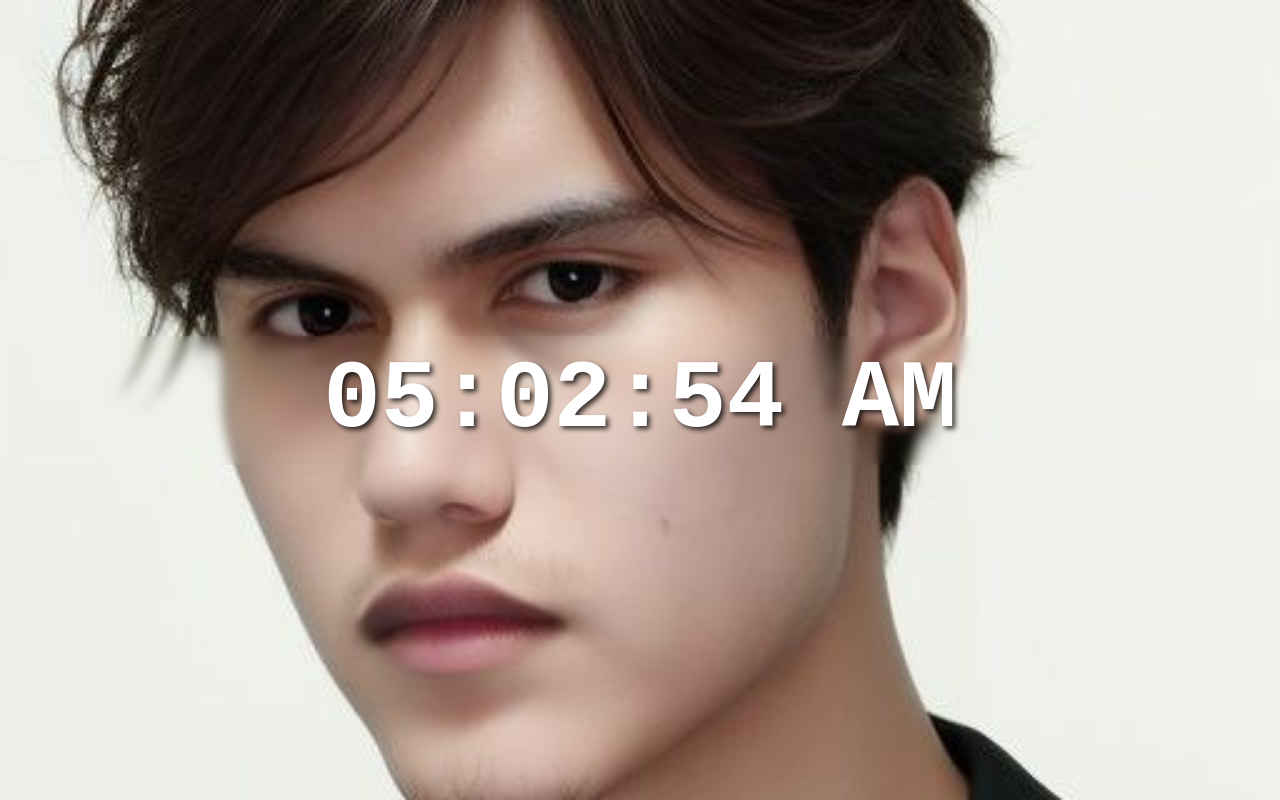
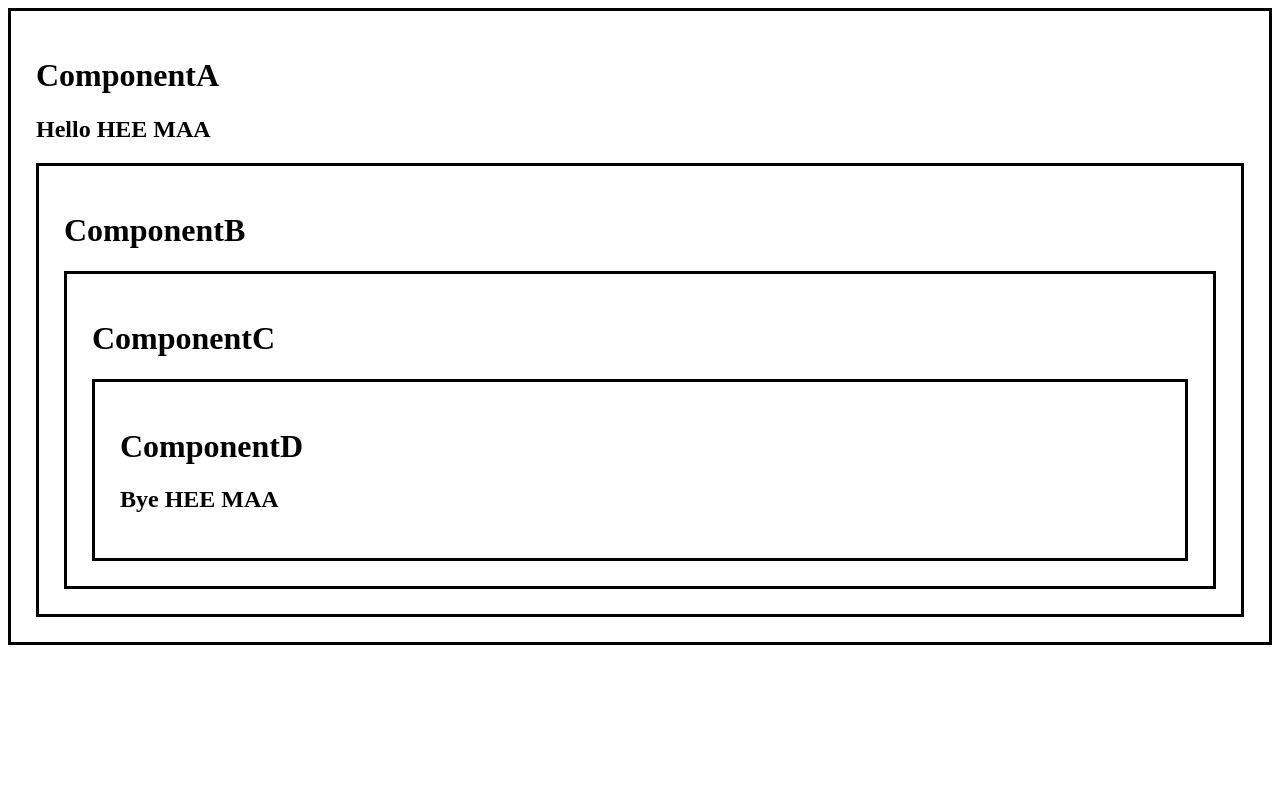
Before and after one commit to littlecows/my-react-app, a React (Vite) app: page / in a window 1280 px wide. Built offline with nearby package versions, Linux system fonts and the light colour scheme.

Commit message:
usecontext blyat

```diff
--- a/src/App.jsx
+++ b/src/App.jsx
@@ -13,13 +13,15 @@
 // import MyComponent4 from "./MyComponent4";
 // import ToDoList from "./ToDoList";
 // import MyComponent5 from "./MyComponent5";
-import DigitalClock from "./DigitalClock";
+
+// import DigitalClock from "./DigitalClock";
+import ComponentA from "./ComponentA";
 
 function App() {
 
   return (
     <>
-     <DigitalClock />
+     <ComponentA />
     </>
   );
 }
--- /dev/null
+++ b/src/ComponentA.jsx
@@ -0,0 +1,37 @@
+import React, {useState, createContext} from "react"
+import ComponentB from "./ComponentB"
+
+/*
+useContext() = React Hook that allows you to share values
+between multiple levels of components wihtout passing props through each level
+
+Provider component
+1 import {createContext} from 'react'
+2 export const MyContext = createContext()
+3 <MyContext.Provider value={value}>
+    <Child />
+  </MyContext.Provider>
+
+Consumer compenent
+1 import React, {useContext} from 'react'
+2 import {MyContext} from './ComponentA'
+3 const value = useContext(MyContext)
+*/
+export const UserContext = createContext()
+
+function ComponentA() {
+
+    const [user, setUser] = useState("HEE MAA")
+
+    return(
+        <div className="box">
+            <h1>ComponentA</h1>
+            <h2>{`Hello ${user}`}</h2>
+            <UserContext.Provider value={user}>
+                <ComponentB />
+            </UserContext.Provider>
+        </div>
+    )
+}
+
+export default ComponentA
--- /dev/null
+++ b/src/ComponentB.jsx
@@ -0,0 +1,12 @@
+import ComponentC from "./ComponentC"
+
+function ComponentB() {
+    return(
+        <div className="box">
+            <h1>ComponentB</h1>
+            <ComponentC />
+        </div>
+    )
+}
+
+export default ComponentB
--- /dev/null
+++ b/src/ComponentC.jsx
@@ -0,0 +1,12 @@
+import ComponentD from "./ComponentD"
+
+function ComponentC() {
+    return(
+        <div className="box">
+            <h1>ComponentC</h1>
+            <ComponentD />
+        </div>
+    )
+}
+
+export default ComponentC
--- /dev/null
+++ b/src/ComponentD.jsx
@@ -0,0 +1,20 @@
+// Consumer compenent
+// 1 import React, {useContext} from 'react'
+// 2 import {MyContext} from './ComponentA'
+// 3 const value = useContext(MyContext)
+
+import React, {useContext} from "react"
+import { UserContext } from "./ComponentA.jsx"
+
+function ComponentD() {
+
+    const user = useContext(UserContext)
+    return(
+        <div className="box">
+            <h1>ComponentD</h1>
+            <h2>{`Bye ${user}`}</h2>
+        </div>
+    )
+}
+
+export default ComponentD
--- a/src/index.css
+++ b/src/index.css
@@ -207,7 +207,7 @@
 
 } */
 
-body{
+/* body{
     background-image: url(assets/pro.jpeg);
     background-position: center;
     background-repeat: no-repeat;
@@ -233,4 +233,9 @@
     font-family: monospace;
     text-shadow: 3px 3px 5px hsl(0, 0%, 0%, 0.75);
     text-align: center;
+} */
+
+.box {
+    border: 3px solid;
+    padding: 25px;
 }
```
